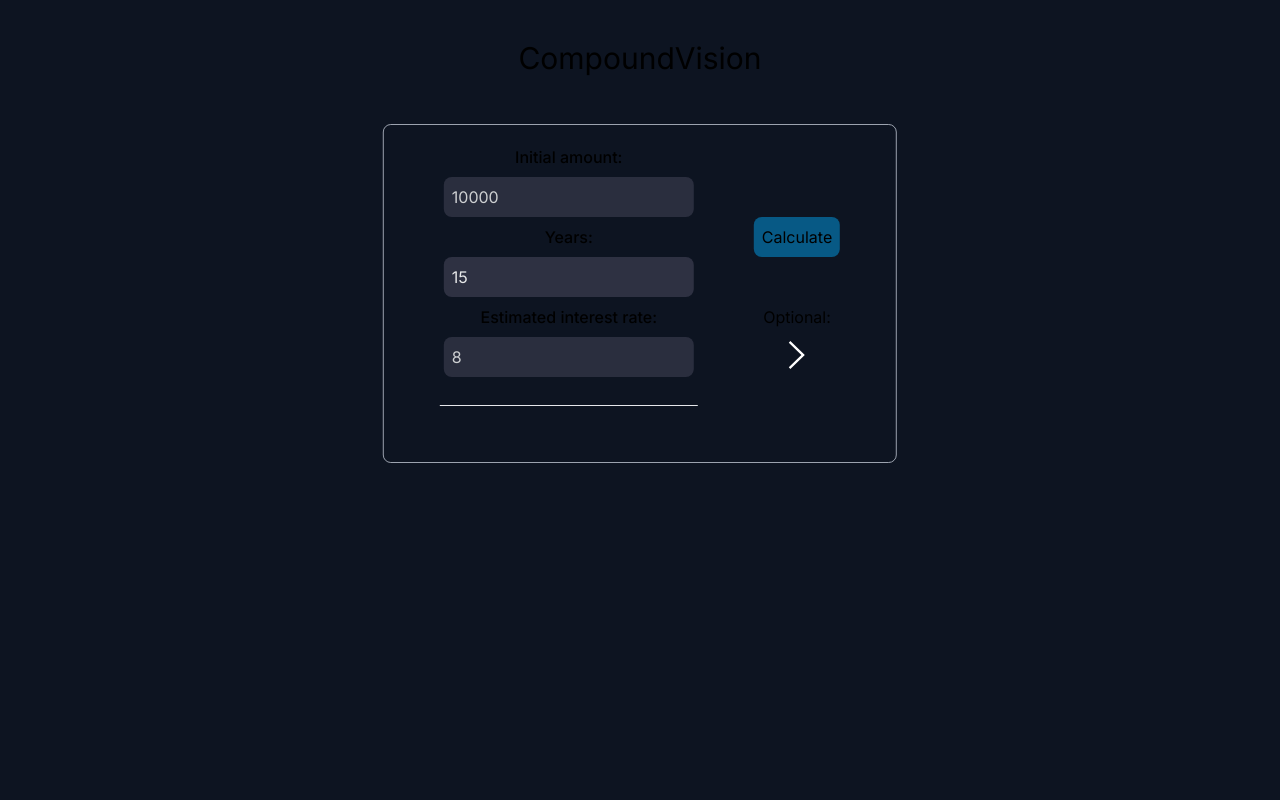
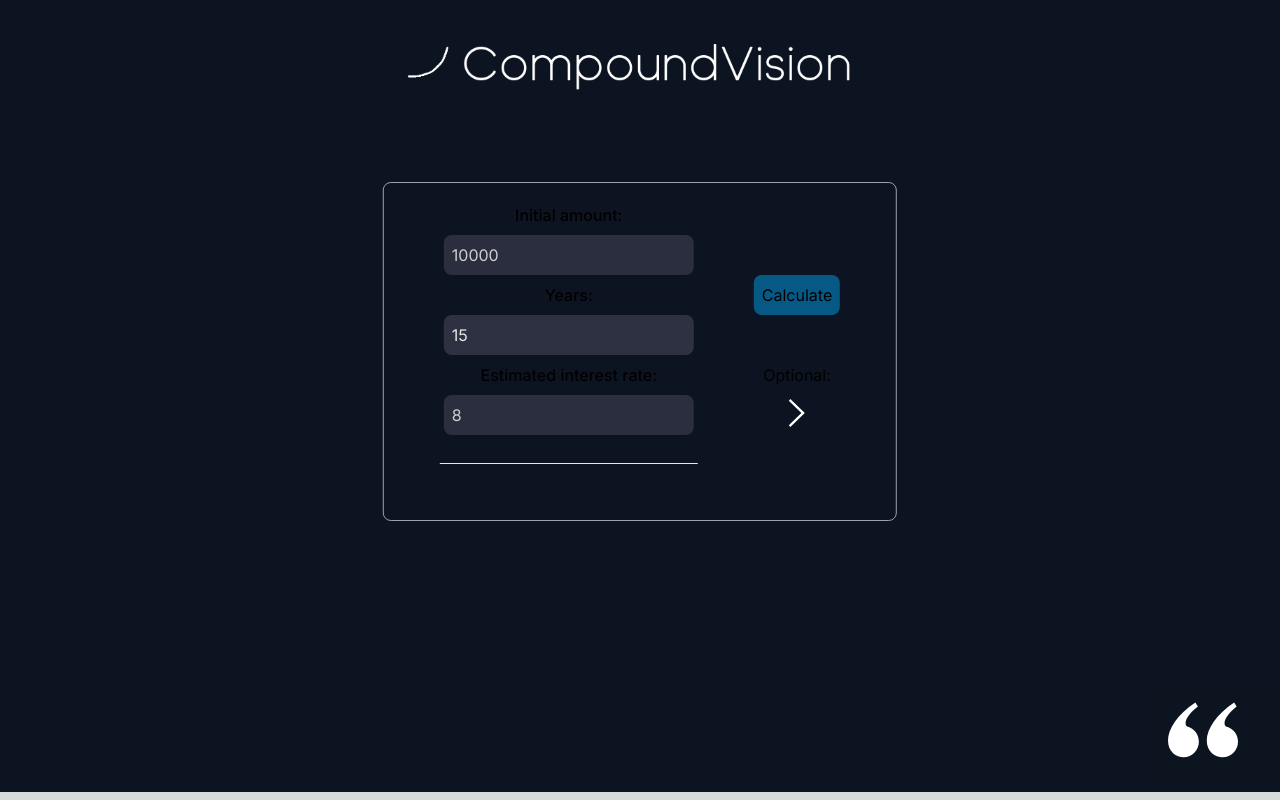
Before and after one commit to CSCphilip/compoundvision, a Next.js app: page /v2 in a window 1280 px wide. Built offline with nearby package versions, Linux system fonts and the light colour scheme.

Commit message:
Add custom logo. Made some margin/padding and alignment adjustments for the logo to look good with the rest of the page.

```diff
--- a/app/_components/v2/CompoundInterestChart.tsx
+++ b/app/_components/v2/CompoundInterestChart.tsx
@@ -38,7 +38,7 @@ export default function CompoundInterestChart() {
   if (!isMounted) return null;
 
   return (
-    <div className="py-8 px-20 rounded-md">
+    <div className="ms-12">
       <AreaChart
         width={1000}
         height={500}
--- a/app/v2/page.tsx
+++ b/app/v2/page.tsx
@@ -5,19 +5,18 @@ import { motion } from "framer-motion";
 import CompoundInterestChart from "../_components/v2/CompoundInterestChart";
 import CompoundInterestForm from "../_components/v2/CompoundInterestForm";
 import { useCompoundInterestForm } from "../_context/CompoundInterestFormContext";
+import Link from "next/link";
 
 export default function CompoundVisionV2() {
   const { inputFormData } = useCompoundInterestForm();
 
-  const chartVariants = {
-    open: { height: "auto" },
-    closed: { height: 0 },
-  };
-
   return (
     <main className="bg-[#0d1421] min-w-screen min-h-screen">
-      <h1 className="pt-10 text-3xl text-center">CompoundVision</h1>
-      <div className="relative h-[500px] mt-12">
+      <div className=" flex justify-center mr-2 -mt-2">
+        <img src="/CompoundVision_logo.png" className="scale-[0.7]" />
+      </div>
+      <div className="relative h-[500px] mt-10">
+        {/* Form: */}
         <motion.div
           className="absolute left-1/2"
           initial={{ y: 0, x: "-50%" }}
@@ -27,6 +26,7 @@ export default function CompoundVisionV2() {
           <CompoundInterestForm />
         </motion.div>
 
+        {/* Chart: */}
         {inputFormData && (
           <motion.div
             className="absolute left-1/2 transform -translate-x-1/2"
@@ -38,10 +38,49 @@ export default function CompoundVisionV2() {
           </motion.div>
         )}
       </div>
-      {/* <p className="mt-5">
-          With this compound interest visualization tool you can see your wealth
-          growth.
-        </p> */}
+
+      <motion.div
+        className="w-[600px] fixed bottom-0 right-0 mb-5 cursor-pointer bg-opacity-80 bg-[#0d1421] rounded-l-lg pl-5"
+        initial={{ x: "78%" }}
+        whileHover={{ x: 0 }}
+        transition={{ type: "easeInOut", duration: 2 }}
+      >
+        <div className="flex items-center gap-x-4">
+          <div className="rounded-full">
+            <svg
+              className="h-[100px] w-[100px]"
+              fill="#ffffff"
+              viewBox="0 0 32 32"
+              version="1.1"
+              xmlns="http://www.w3.org/2000/svg"
+            >
+              <g id="SVGRepo_bgCarrier" strokeWidth="0"></g>
+              <g
+                id="SVGRepo_tracerCarrier"
+                strokeLinecap="round"
+                strokeLinejoin="round"
+              ></g>
+              <g id="SVGRepo_iconCarrier">
+                <title>quote</title>
+                <path d="M9.563 8.469l-0.813-1.25c-5.625 3.781-8.75 8.375-8.75 12.156 0 3.656 2.688 5.375 4.969 5.375 2.875 0 4.906-2.438 4.906-5 0-2.156-1.375-4-3.219-4.688-0.531-0.188-1.031-0.344-1.031-1.25 0-1.156 0.844-2.875 3.938-5.344zM21.969 8.469l-0.813-1.25c-5.563 3.781-8.75 8.375-8.75 12.156 0 3.656 2.75 5.375 5.031 5.375 2.906 0 4.969-2.438 4.969-5 0-2.156-1.406-4-3.313-4.688-0.531-0.188-1-0.344-1-1.25 0-1.156 0.875-2.875 3.875-5.344z"></path>{" "}
+              </g>
+            </svg>
+          </div>
+
+          {/* <span className="h-1.5 w-5 bg-white" /> */}
+
+          <div className="">
+            <p className="text-[15px]">
+              <i>
+                "Compound interest is the eighth wonder of the world. He who
+                understands it, earns it ... he who doesn't ... pays it."
+              </i>
+            </p>
+            <p className="mt-1 font-bold">― Albert Einstein</p>
+          </div>
+        </div>
+      </motion.div>
+
       {/* TODO: Make this a quote character to the right (out of sight) which slides in on hover. */}
       {/* <p className="w-full mt-2 text-[15px]">
         <i>
```
Also changed, not shown: public/CompoundVision_logo.png (added), 1 other file (tests, documents, lock files or other folders).
